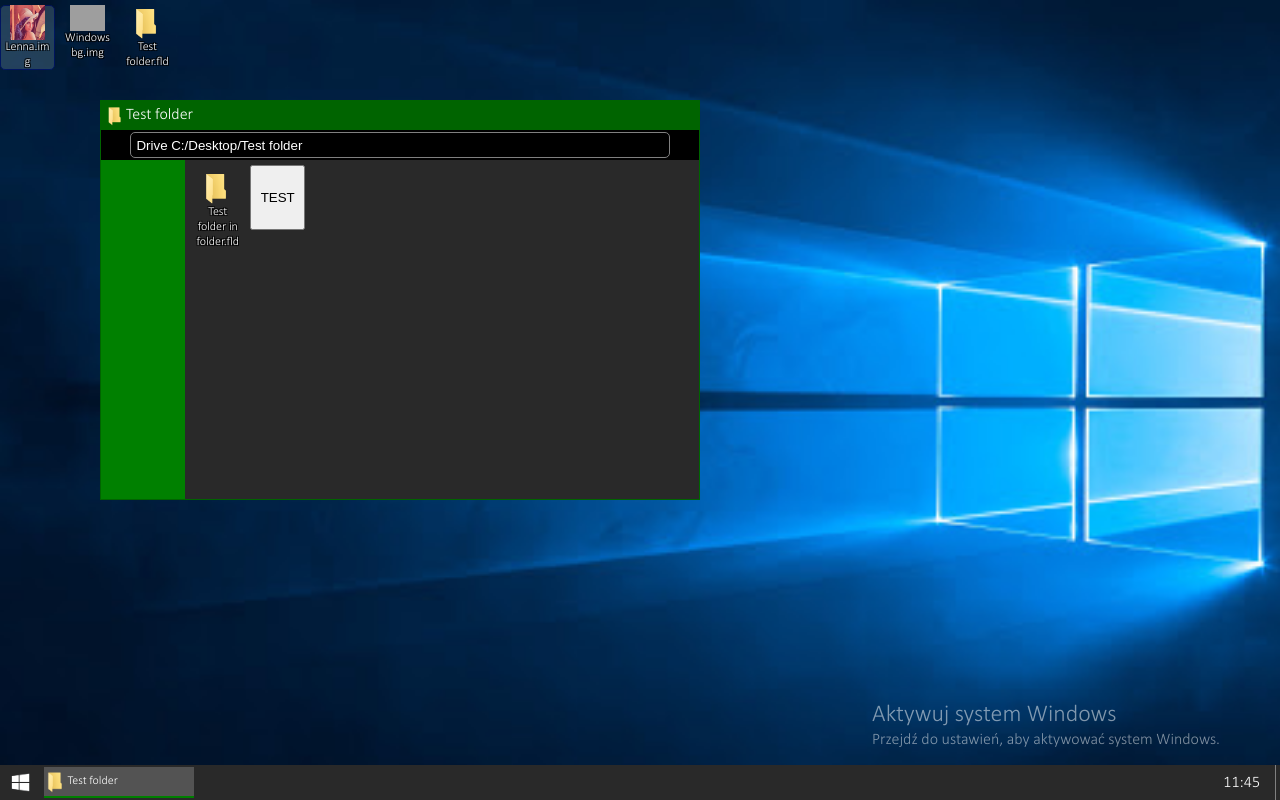
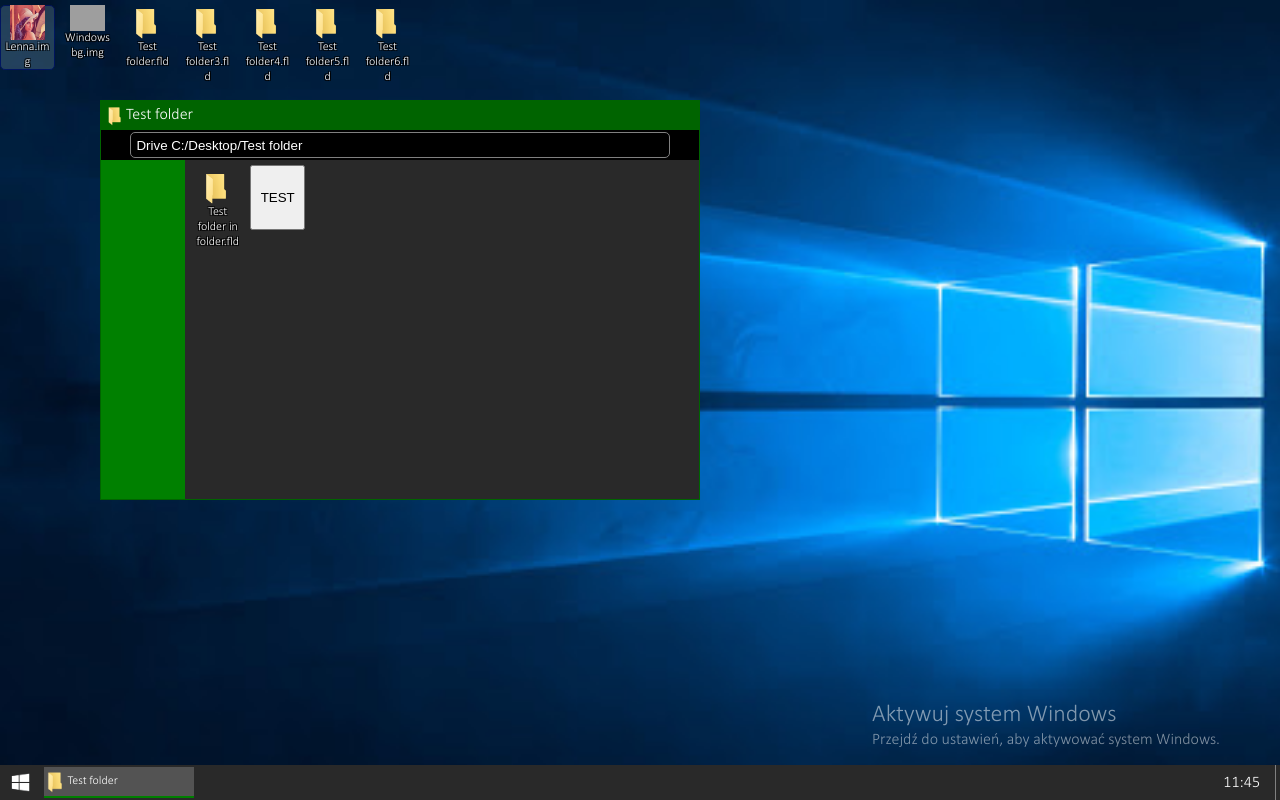
Before and after one commit to Karoltoja2k2/windows10, a React (Create React App) app: page / in a window 1280 px wide. Built offline with nearby package versions, Linux system fonts and the light colour scheme; grey boxes are pictures that could not be loaded.

Commit message:
new files, file explorer footer, min window width/height

```diff
--- a/src/components/FileExplorer.tsx
+++ b/src/components/FileExplorer.tsx
@@ -71,6 +71,9 @@ const FileExplorer = (props: any) => {
                         }}>TEST</button>
                     </div>
                 </div>
+                <div className="footer">
+
+                </div>
             </div>
         </WindowBase>
     );
--- a/src/components/WindowBase.tsx
+++ b/src/components/WindowBase.tsx
@@ -62,7 +62,7 @@ const WindowBase = (props: any) => {
         <Resizable
             className={windowProps.isFocused ? "resizableWindow focused" : "resizableWindow"}
             minHeight={200}
-            minWidth={320}
+            minWidth={300}
             enable={{
                 top: !windowProps.isFullScreen,
                 right: !windowProps.isFullScreen,
--- a/src/components/fileStructure2.ts
+++ b/src/components/fileStructure2.ts
@@ -98,6 +98,51 @@ const testfolder2: File = {
     prevFolder: testfolder
 }
 
+const testfolder3: File = {
+    fileId: id++,
+    path: 'Drive C:/Desktop/',
+    component: FileExplorer,
+    extension: '.fld',
+    title: 'Test folder3',
+    iconsrc: foldericon,
+
+    prevFolder: desktop,
+}
+
+const testfolder4: File = {
+    fileId: id++,
+    path: 'Drive C:/Desktop/',
+    component: FileExplorer,
+    extension: '.fld',
+    title: 'Test folder4',
+    iconsrc: foldericon,
+
+    prevFolder: desktop,
+}
+
+const testfolder5: File = {
+    fileId: id++,
+    path: 'Drive C:/Desktop/',
+    component: FileExplorer,
+    extension: '.fld',
+    title: 'Test folder5',
+    iconsrc: foldericon,
+
+    prevFolder: desktop,
+}
+
+const testfolder6: File = {
+    fileId: id++,
+    path: 'Drive C:/Desktop/',
+    component: FileExplorer,
+    extension: '.fld',
+    title: 'Test folder6',
+    iconsrc: foldericon,
+
+    prevFolder: desktop,
+}
+
+
 const nestedfoldertest: File = {
     fileId: id++,
     path: 'Drive C:/Desktop/Test folder',
@@ -109,6 +154,7 @@ const nestedfoldertest: File = {
     prevFolder: testfolder2
 }
 
-files2.push(driveC, driveD, desktop, lennaimg, winimg, testfolder, testfolder2, nestedfoldertest)
+files2.push(driveC, driveD, desktop, lennaimg, winimg, testfolder, testfolder2, nestedfoldertest, testfolder3,
+    testfolder4, testfolder5, testfolder6)
 
 export default files2
```
